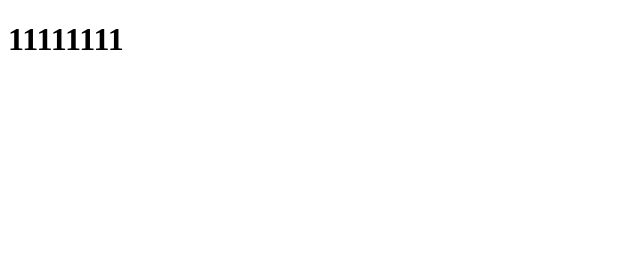
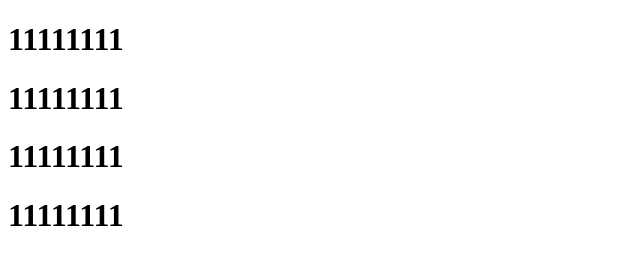
Before and after one commit to yuekongjing/project1, a plain HTML site: page index.html in a window 1280 px wide. Shown: the whole page, without its empty margins (0-640 px from the left). Drawn offline with Linux system fonts and the light colour scheme.

Commit message:
新增一些内容

```diff
--- a/index.html
+++ b/index.html
@@ -10,5 +10,8 @@
 </head>
 <body>
     <h1>11111111</h1>
+    <h1>11111111</h1>
+    <h1>11111111</h1>
+    <h1>11111111</h1>
 </body>
 </html>
```
